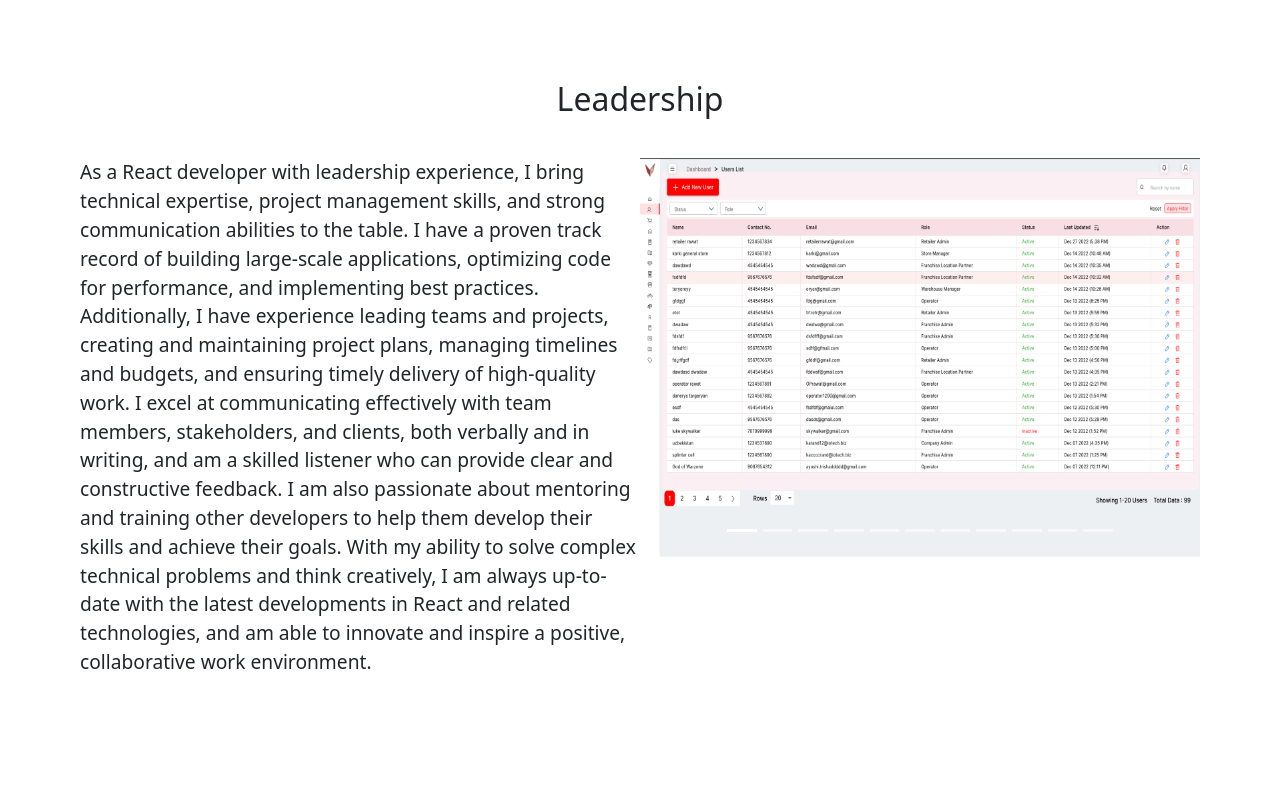
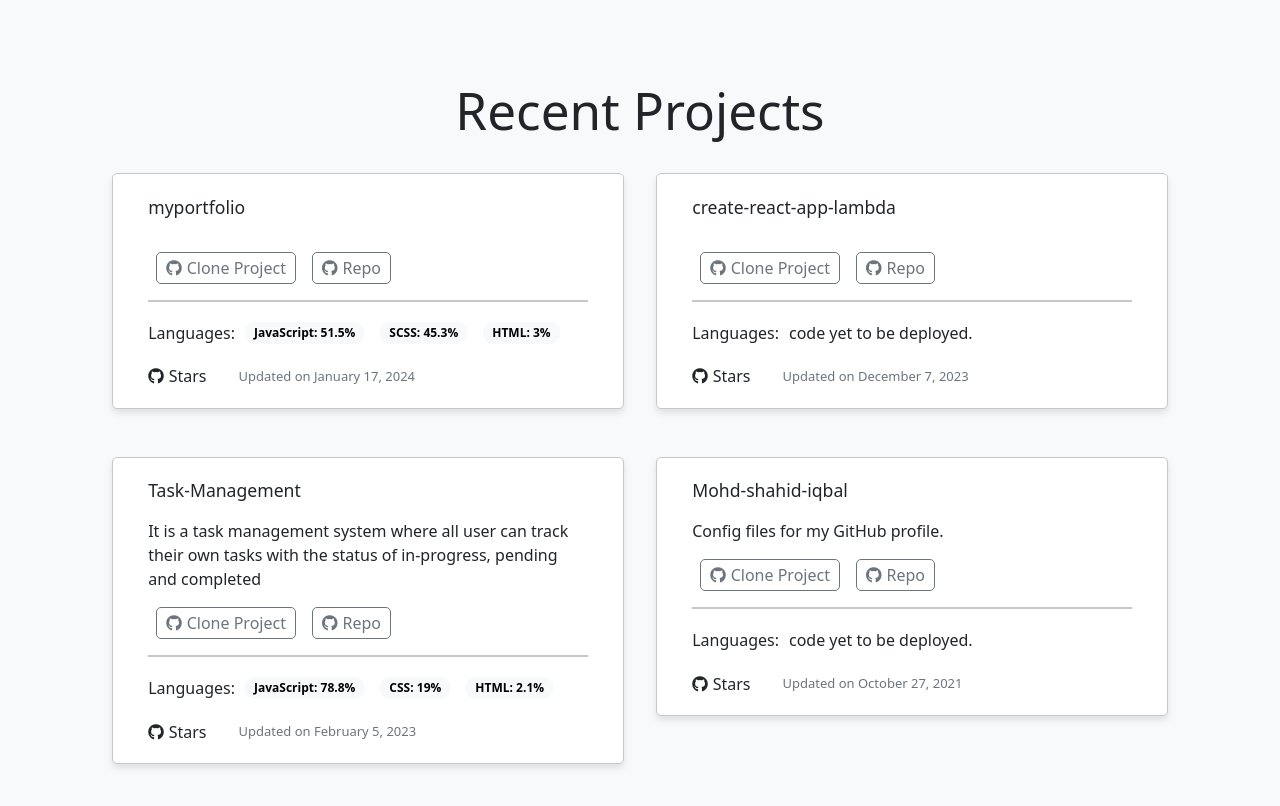
Before and after one commit to ambikaprasad21/pace-portfolio, a Next.js app: page / in a window 1280 px wide. Shown: the top 806 px of the page. Built offline with nearby package versions, Linux system fonts and the light colour scheme.

Commit message:
#recent projects section completed

```diff
--- /dev/null
+++ b/app/compnenets/project/card.js
@@ -0,0 +1,53 @@
+import styles from "./card.module.css";
+
+export default function Card({ project }) {
+  return (
+    <div className={styles.container}>
+      <div className={styles.c_1}>
+        <div className={styles.p_name}>{project.name}</div>
+        <span>{project.description}</span>
+        <div className={styles.clone_repo}>
+          <a href={project.clone} target="_blank" className={styles.clone}>
+            <i className="fab fa-github"></i>
+            <span>Clone Project</span>
+          </a>
+          <a href={project.repo} target="_blank" className={styles.clone}>
+            <i className="fab fa-github"></i>
+            <span>Repo</span>
+          </a>
+        </div>
+      </div>
+      <div className={styles.c_2}>
+        <span className={styles.lang_label}>Languages: </span>
+        {project.lang.length === 0 ? (
+          <span className={styles.lang_label}>code yet to be deployed.</span>
+        ) : (
+          <span className={styles.all_lang}>
+            {project.lang.map((lang) => (
+              <Language key={lang.name} language={lang} />
+            ))}
+          </span>
+        )}
+      </div>
+      <div className={styles.c_3}>
+        <a href={project.star} target="_blank" className={styles.star}>
+          <i className="fab fa-github"></i>
+          <span>Stars</span>
+        </a>
+        <div className={styles.time}>
+          Updated on <span>{project.time}</span>
+        </div>
+      </div>
+    </div>
+  );
+}
+
+function Language({ language }) {
+  return (
+    <a href={language.url} target="_blank" className={styles.lang}>
+      <span>
+        {language.name}: {language.volume}%
+      </span>
+    </a>
+  );
+}
--- /dev/null
+++ b/app/compnenets/project/card.module.css
@@ -0,0 +1,111 @@
+.container {
+  padding: 1.2rem 2.2rem;
+  border: 1px solid #c7c8c9;
+  border-radius: 5px;
+  display: flex;
+  flex-direction: column;
+  gap: 1.2rem;
+  background-color: #ffffff;
+  box-shadow: 0 4px 6px rgba(0, 0, 0, 0.1);
+  transition: transform 0.2s ease, box-shadow 0.2s ease;
+}
+
+.container:hover {
+  transform: translateY(-10px);
+  box-shadow: 0 8px 12px rgba(0, 0, 0, 0.2);
+}
+
+.c_1 {
+  display: flex;
+  flex-direction: column;
+  gap: 1rem;
+  border-bottom: 2px solid #c7c8c9;
+  padding-bottom: 1rem;
+}
+
+.p_name {
+  font-size: 1.1rem;
+  font-weight: 500;
+}
+
+.clone_repo {
+  display: flex;
+  gap: 1rem;
+  padding-left: 8px;
+}
+
+.clone {
+  display: flex;
+  justify-content: center;
+  align-items: center;
+  gap: 5px;
+  text-decoration: none;
+  color: #6c757d;
+  padding: 3px 9px;
+  border: 1px solid #6c757d;
+  background-color: #ffffff;
+  border-radius: 5px;
+  transition: all 100ms;
+}
+
+.clone:hover {
+  color: #ffffff;
+  background-color: #6c757d;
+}
+
+.repo {
+}
+
+.c_2 {
+  display: flex;
+  gap: 10px;
+  align-items: center;
+}
+
+.lang_label {
+}
+
+.c_3 {
+  display: flex;
+  gap: 2rem;
+  align-items: center;
+}
+
+.start {
+}
+
+.star {
+  text-decoration: none;
+  color: inherit;
+  display: flex;
+  gap: 5px;
+  align-items: center;
+}
+
+.star:hover {
+  color: inherit;
+}
+
+.time {
+  font-size: 13px;
+  color: #6c757d;
+}
+
+.all_lang {
+  display: flex;
+  gap: 1rem;
+}
+
+.lang {
+  padding: 2px 9px;
+  background-color: #f8f9fa;
+  color: black;
+  font-size: 12px;
+  font-weight: 700;
+  text-decoration: none;
+  border-radius: 9px;
+}
+
+.lang:hover {
+  color: inherit;
+}
--- /dev/null
+++ b/app/compnenets/project/project.js
@@ -0,0 +1,90 @@
+import Card from "./card";
+import styles from "./project.module.css";
+
+const projectData = [
+  {
+    name: "myportfolio",
+    description: "",
+    clone: "https://mohd-shahid-iqbal.github.io/myportfolio/",
+    repo: "https://mohd-shahid-iqbal.github.io/myportfolio/",
+    lang: [
+      {
+        name: "JavaScript",
+        volume: 51.5,
+        url: "https://github.com/Mohd-shahid-iqbal/myportfolio/search?l=JavaScript",
+      },
+      {
+        name: "SCSS",
+        volume: 45.3,
+        url: "https://github.com/Mohd-shahid-iqbal/myportfolio/search?l=SCSS",
+      },
+      {
+        name: "HTML",
+        volume: 3,
+        url: "https://github.com/Mohd-shahid-iqbal/myportfolio/search?l=HTML",
+      },
+    ],
+    star: "https://github.com/Mohd-shahid-iqbal/myportfolio/stargazers",
+    time: "January 17, 2024",
+  },
+  {
+    name: "create-react-app-lambda",
+    description: "",
+    clone:
+      "https://github.com/Mohd-shahid-iqbal/create-react-app-lambda/archive/master.zip",
+    repo: "https://github.com/Mohd-shahid-iqbal/create-react-app-lambda",
+    lang: [],
+    star: "https://github.com/Mohd-shahid-iqbal/create-react-app-lambda/stargazers",
+    time: "December 7, 2023",
+  },
+  {
+    name: "Task-Management",
+    description:
+      "It is a task management system where all user can track their own tasks with the status of in-progress, pending and completed",
+    clone:
+      "https://github.com/Mohd-shahid-iqbal/Task-Management/archive/master.zip",
+    repo: "https://github.com/Mohd-shahid-iqbal/Task-Management",
+    lang: [
+      {
+        name: "JavaScript",
+        volume: 78.8,
+        url: "https://github.com/Mohd-shahid-iqbal/Task-Management/search?l=JavaScript",
+      },
+      {
+        name: "CSS",
+        volume: 19,
+        url: "https://github.com/Mohd-shahid-iqbal/Task-Management/search?l=CSS",
+      },
+      {
+        name: "HTML",
+        volume: 2.1,
+        url: "https://github.com/Mohd-shahid-iqbal/Task-Management/search?l=HTML",
+      },
+    ],
+    star: "https://github.com/Mohd-shahid-iqbal/Task-Management/stargazers",
+    time: "February 5, 2023",
+  },
+  {
+    name: "Mohd-shahid-iqbal",
+    description: "Config files for my GitHub profile.",
+    clone:
+      "https://github.com/Mohd-shahid-iqbal/Mohd-shahid-iqbal/archive/master.zip",
+    repo: "https://github.com/Mohd-shahid-iqbal/Mohd-shahid-iqbal",
+    lang: [],
+    star: "https://github.com/Mohd-shahid-iqbal/Mohd-shahid-iqbal/stargazers",
+    time: "October 27, 2021",
+  },
+];
+
+export default function Project() {
+  return (
+    <div className={styles.container}>
+      <h2>Recent Projects</h2>
+      <div className={styles.p_c}>
+        {projectData.map((project) => (
+          <Card key={project.name} project={project} />
+        ))}
+      </div>
+    </div>
+  );
+}
--- /dev/null
+++ b/app/compnenets/project/project.module.css
@@ -0,0 +1,19 @@
+.container {
+  padding: 5rem 7rem;
+  background-color: #f8f9fa;
+}
+
+.container h2 {
+  text-align: center;
+  margin-bottom: 2rem;
+  font-size: 3.2rem;
+  font-weight: 250;
+}
+
+.p_c {
+  display: grid;
+  grid-template-columns: repeat(2, 1fr);
+  row-gap: 3rem;
+  column-gap: 2rem;
+  align-items: start;
+}
--- a/app/layout.js
+++ b/app/layout.js
@@ -26,6 +26,10 @@ export default function RootLayout({ children }) {
           rel="stylesheet"
           href="https://cdn.jsdelivr.net/npm/bootstrap@5.1.0/dist/css/bootstrap.min.css"
         />
+        <link
+          href="https://cdnjs.cloudflare.com/ajax/libs/font-awesome/5.15.3/css/all.min.css"
+          rel="stylesheet"
+        />
       </head>
       <body className={`${geistSans.variable} ${geistMono.variable}`}>
         {children}
--- a/app/page.js
+++ b/app/page.js
@@ -4,6 +4,7 @@ import Header from "./compnenets/header";
 import Footer from "./compnenets/footer";
 import Skills from "./compnenets/skills";
 import Leadership from "./compnenets/leadership";
+import Project from "./compnenets/project/project";
 
 export default function Home() {
   return (
@@ -12,7 +13,8 @@ export default function Home() {
       <h1>hello</h1> */}
       {/* <Footer /> */}
       {/* <Skills /> */}
-      <Leadership />
+      {/* <Leadership /> */}
+      <Project />
     </div>
   );
 }
```
